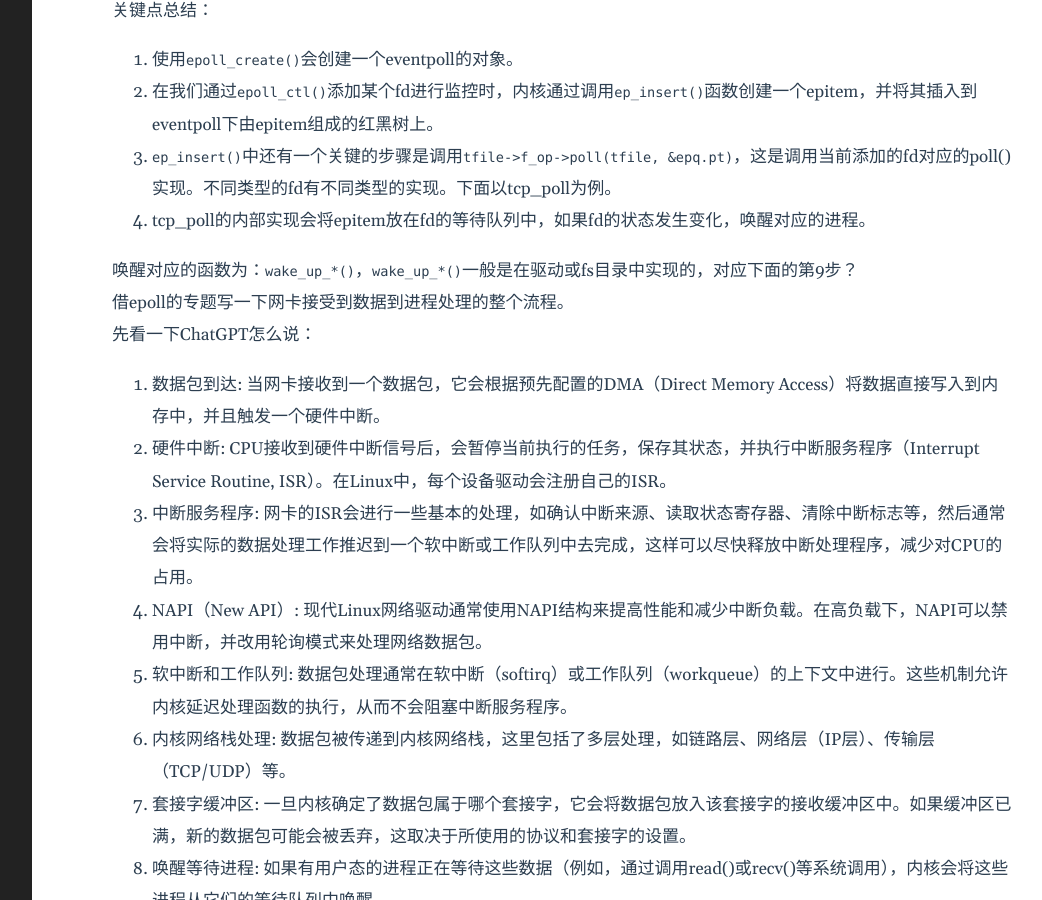
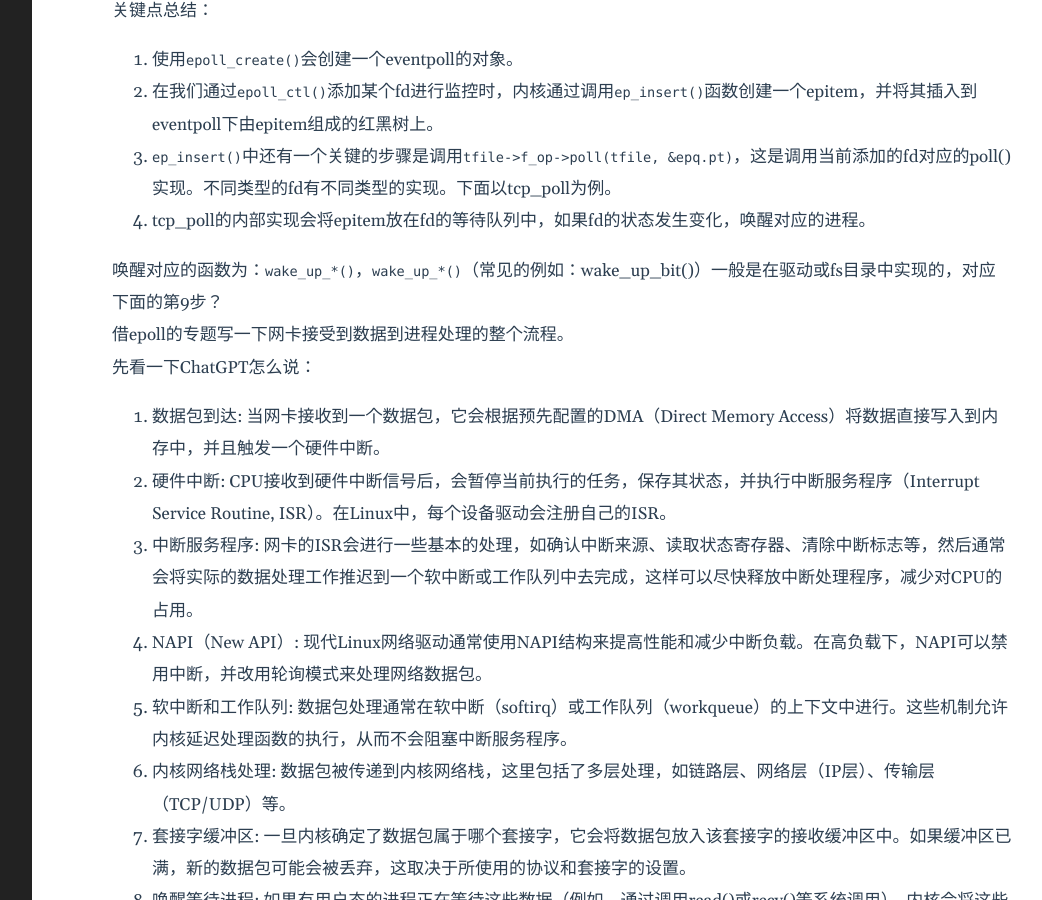
Before and after one commit to lclgo/lclgo.github.io, a Jekyll site: the page built from _posts/draft/2020-01-01-draft.md, in a window 1280 px wide and 900 px high, scrolled down 1670 px. Shown: the whole window, without its empty margins (188-1230 px from the left). Built offline with Jekyll 4.4.1, drawn with Linux system fonts in a browser that asks for light colours.

Commit message:
update epoll

```diff
--- a/_posts/draft/2020-01-01-draft.md
+++ b/_posts/draft/2020-01-01-draft.md
@@ -78,7 +78,7 @@ epoll实现的文档实现可以参考：<https://www.jxhs.me/2021/04/08/linux%E
 3. `ep_insert()`中还有一个关键的步骤是调用`tfile->f_op->poll(tfile, &epq.pt)`，这是调用当前添加的fd对应的poll()实现。不同类型的fd有不同类型的实现。下面以tcp_poll为例。
 4. tcp_poll的内部实现会将epitem放在fd的等待队列中，如果fd的状态发生变化，唤醒对应的进程。
 
-唤醒对应的函数为：`wake_up_*()`，`wake_up_*()`一般是在驱动或fs目录中实现的，对应下面的第9步？
+唤醒对应的函数为：`wake_up_*()`，`wake_up_*()`（常见的例如：wake_up_bit()）一般是在驱动或fs目录中实现的，对应下面的第9步？
 
 借epoll的专题写一下网卡接受到数据到进程处理的整个流程。
 
```
